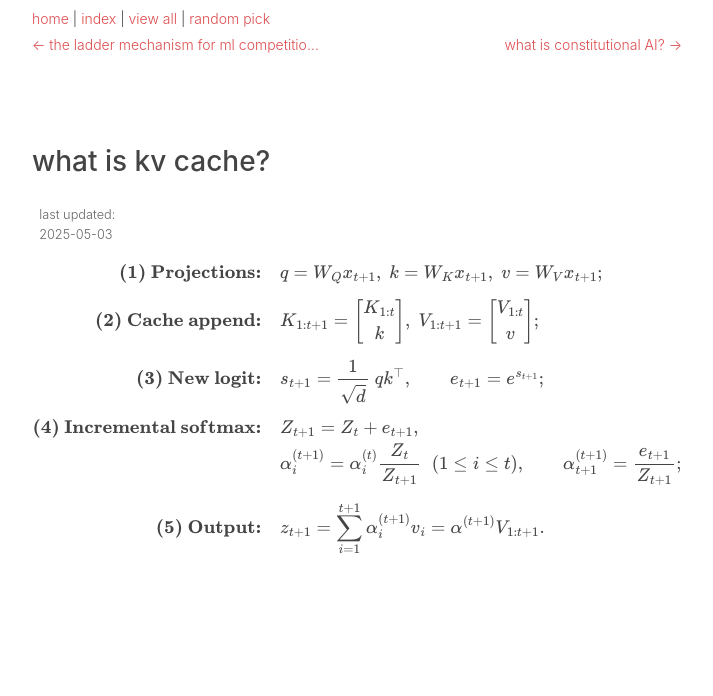
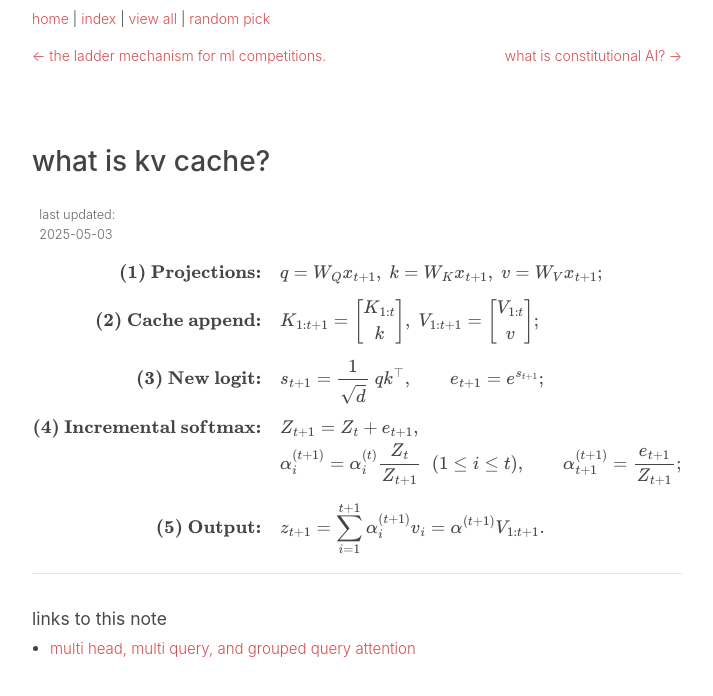
Before and after one commit to damek/damek.github.io, a Jekyll site: the page built from _random/what-is-kv-cache?.md, in a window 1280 px wide. Shown: the top 696 px of the page, without its empty margins (283-996 px from the left). Built offline with Jekyll 4.4.1, drawn with Linux system fonts in a browser that asks for light colours.

Commit message:
Improve navigation links and add backlinks section for better note connectivity

```diff
--- a/_includes/next-random.html
+++ b/_includes/next-random.html
@@ -27,10 +27,9 @@
 
   {% if older_idx < notes.size %}
     {% assign older = notes[older_idx] %}
-    <a class="nav-note prev-note"
-       href="{{ older.url }}"
-       title="{{ older.title }}">
-      {{ older.title | truncatewords:6,'…' }} →
+    <a class="nav-note prev-note" href="{{ older.url }}">
+      <span class="nav-text">{{ older.title | truncatewords:6,'…' }}</span>
+      <span class="arrow" aria-hidden="true">→</span>
     </a>
   {% endif %}
 </nav>
--- a/_layouts/default.html
+++ b/_layouts/default.html
@@ -248,6 +248,19 @@
   .rand-header + .wrapper{ padding-top:110px; }/* mobile: links may wrap */
 }
 
+.nav-note{
+  display:inline-flex;        /* keeps arrow outside the truncation area */
+  align-items:center;
+  max-width:45%;
+  white-space:nowrap;
+  overflow:hidden;
+  text-overflow:ellipsis;
+}
+
+.nav-text{ overflow:hidden; text-overflow:ellipsis; }  /* the part that can shrink */
+
+.arrow{ flex:none; margin-left:.25em; }                 /* always visible */
+
 /* ensure in-page anchor jumps clear the fixed bar */
 h1,h2,h3,h4,h5,h6{ scroll-margin-top:110px; }
 
--- a/_layouts/random_note.html
+++ b/_layouts/random_note.html
@@ -15,3 +15,34 @@
 
 
 {{ content }}
+
+
+  {% assign slug_with  = page.url | relative_url %}
+  {% assign len        = slug_with | size %}
+  {% assign len_minus1 = len | minus: 1 %}
+  {% assign slug_noend = slug_with | slice: 0, len_minus1 %}
+
+  {% assign backlinks = "" | split:"" %}
+
+  {% for n in site.random %}
+    {% if n.url != page.url %}
+      {% assign html = n.content %}
+
+      {%- comment -%} skip nav-note links {%- endcomment -%}
+      {% assign html = html | replace: 'class="nav-note"', '' %}
+
+      {% if html contains slug_with or html contains slug_noend %}
+        {% assign backlinks = backlinks | push: n %}
+      {% endif %}
+    {% endif %}
+  {% endfor %}
+
+  {% if backlinks.size > 0 %}
+  <hr>
+  <h3 id="backlinks">links to this note</h3>
+  <ul class="backlinks">
+    {% for b in backlinks %}
+      <li><a href="{{ b.url }}">{{ b.title }}</a></li>
+    {% endfor %}
+  </ul>
+  {% endif %}
```
Also changed, not shown: _random/multi-head,-multi-query,-and-grouped-query-attention.md (+1 -1 lines).
